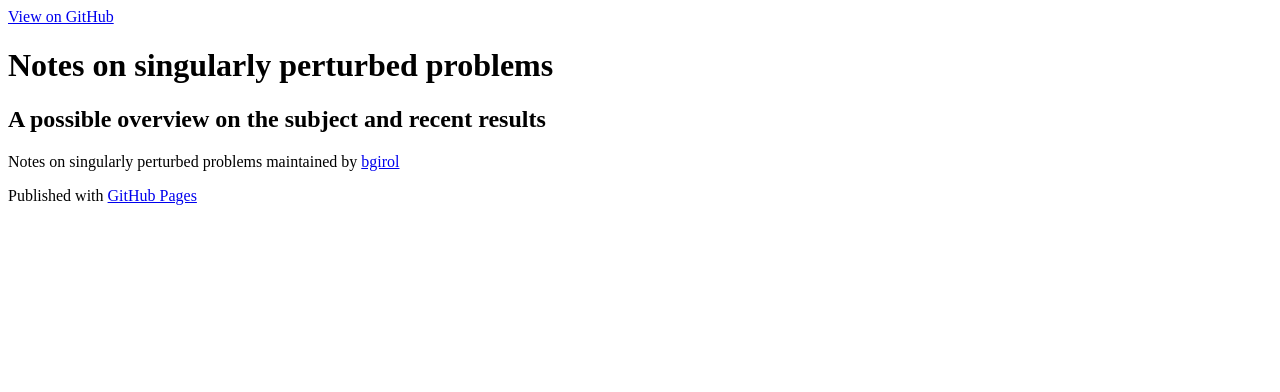
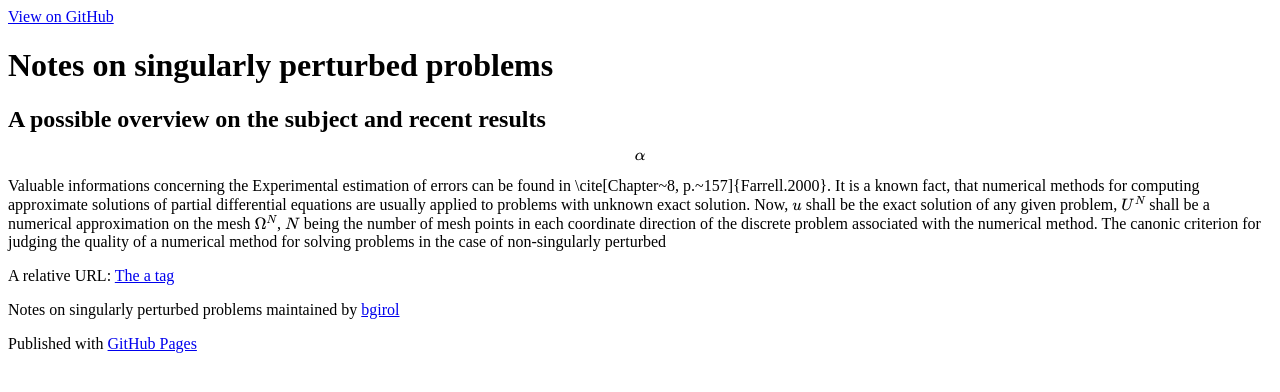
Before and after one commit to bgirol/singular, a Jekyll site: the page built from README.md, in a window 1280 px wide. Shown: the top 392 px of the page. Built offline with Jekyll 4.4.1, drawn with Linux system fonts in a browser that asks for light colours; our own code applies the rules of GitHub Pages for plain Markdown files; formulas are drawn with MathJax 3; a script that is not in the unit is left out.

Commit message:
Update default.html

```diff
--- a/_layouts/default.html
+++ b/_layouts/default.html
@@ -55,6 +55,10 @@
       <section id="main_content" class="inner">
         {{ content }}
 
+          $$ \alpha       $$
+          Valuable informations concerning  the Experimental estimation of errors can be found in \cite[Chapter~8, p.~157]{Farrell.2000}. It is a known fact, that numerical methods for computing approximate solutions of partial differential equations are usually applied to problems with unknown exact solution. Now, $ u $ shall be the exact solution of any given problem, $ U^N  $ shall be a numerical approximation on the mesh $ \Omega^N $, $ N $ being the number of mesh points in each coordinate direction of the discrete problem associated with the numerical
+method. The canonic criterion for judging the quality of a numerical method for solving problems in the case of non-singularly perturbed
+      <p>A relative URL: <a href="webpages/paper2.html">The a tag</a></p>
 
 
       </section>
```
